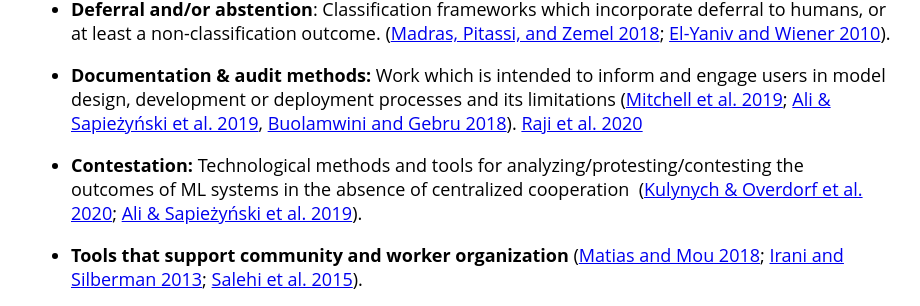
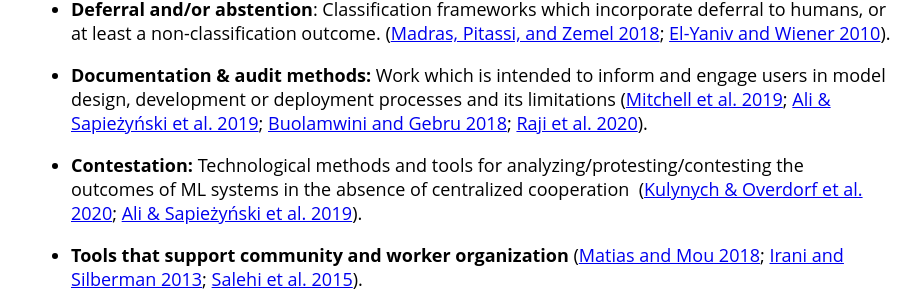
Before and after one commit to participatoryml/participatoryml.github.io, a Jekyll site: the page built from index.md, in a window 1280 px wide and 900 px high, scrolled down 1015 px. Shown: the part 149-455 px from the top of the window, without its empty margins (179-1099 px from the left). Built offline with Jekyll 4.4.1, drawn with Linux system fonts in a browser that asks for light colours.

Commit message:
Fix punctuation

```diff
--- a/index.md
+++ b/index.md
@@ -74,9 +74,9 @@ limited to:
     and engage users in model design, development or deployment
     processes and its limitations
     ([Mitchell et al. 2019](https://arxiv.org/abs/1810.03993);
-    [Ali & Sapieżyński et al. 2019](https://arxiv.org/abs/1904.02095),
-    [Buolamwini and Gebru 2018](http://proceedings.mlr.press/v81/buolamwini18a.html?mod=article_inline)).
-    [Raji et al. 2020](https://arxiv.org/abs/2001.00973)
+    [Ali & Sapieżyński et al. 2019](https://arxiv.org/abs/1904.02095);
+    [Buolamwini and Gebru 2018](http://proceedings.mlr.press/v81/buolamwini18a.html?mod=article_inline);
+    [Raji et al. 2020](https://arxiv.org/abs/2001.00973)).
 
 -   **Contestation:** Technological methods and tools for
     analyzing/protesting/contesting the outcomes of ML systems in the
```
